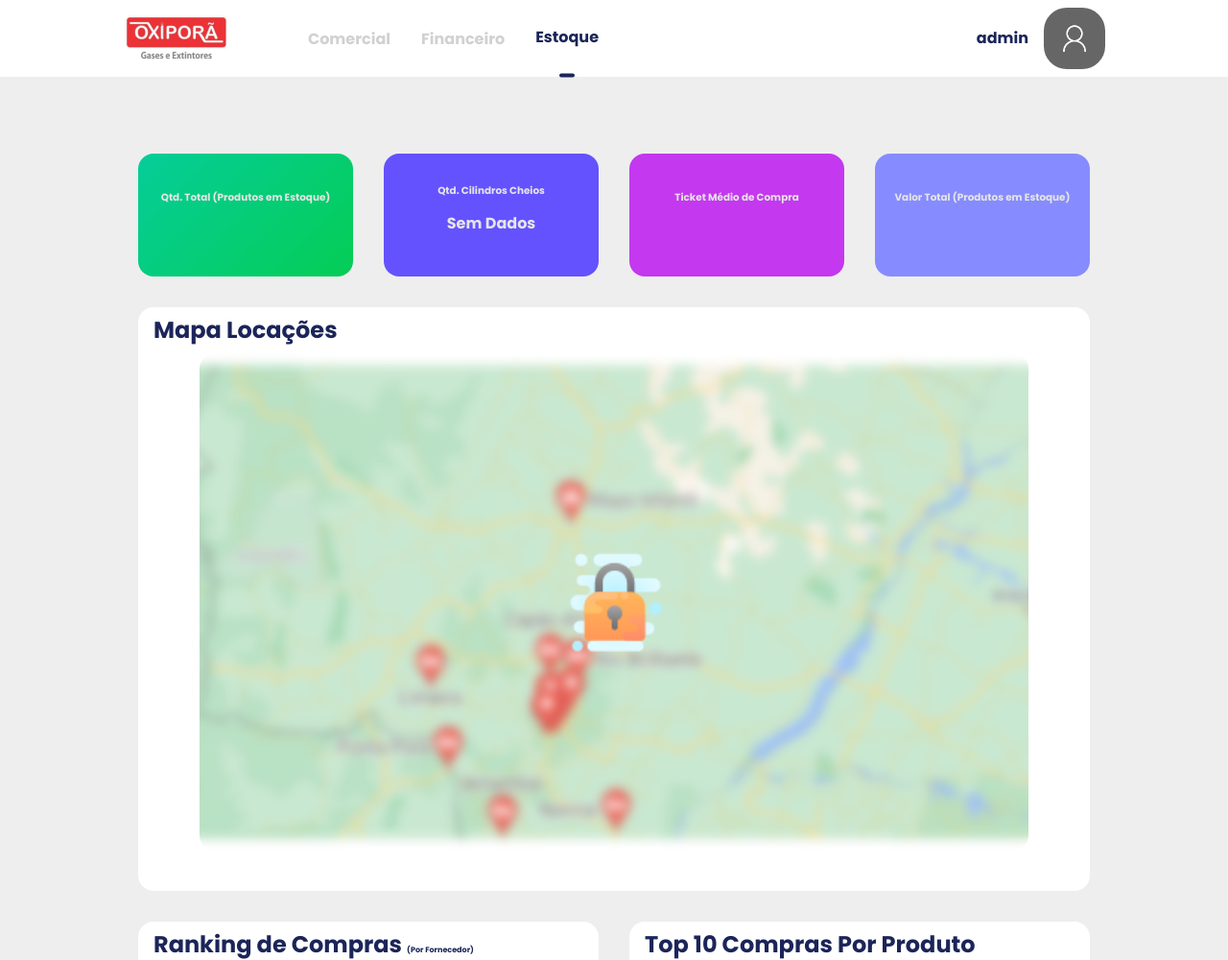
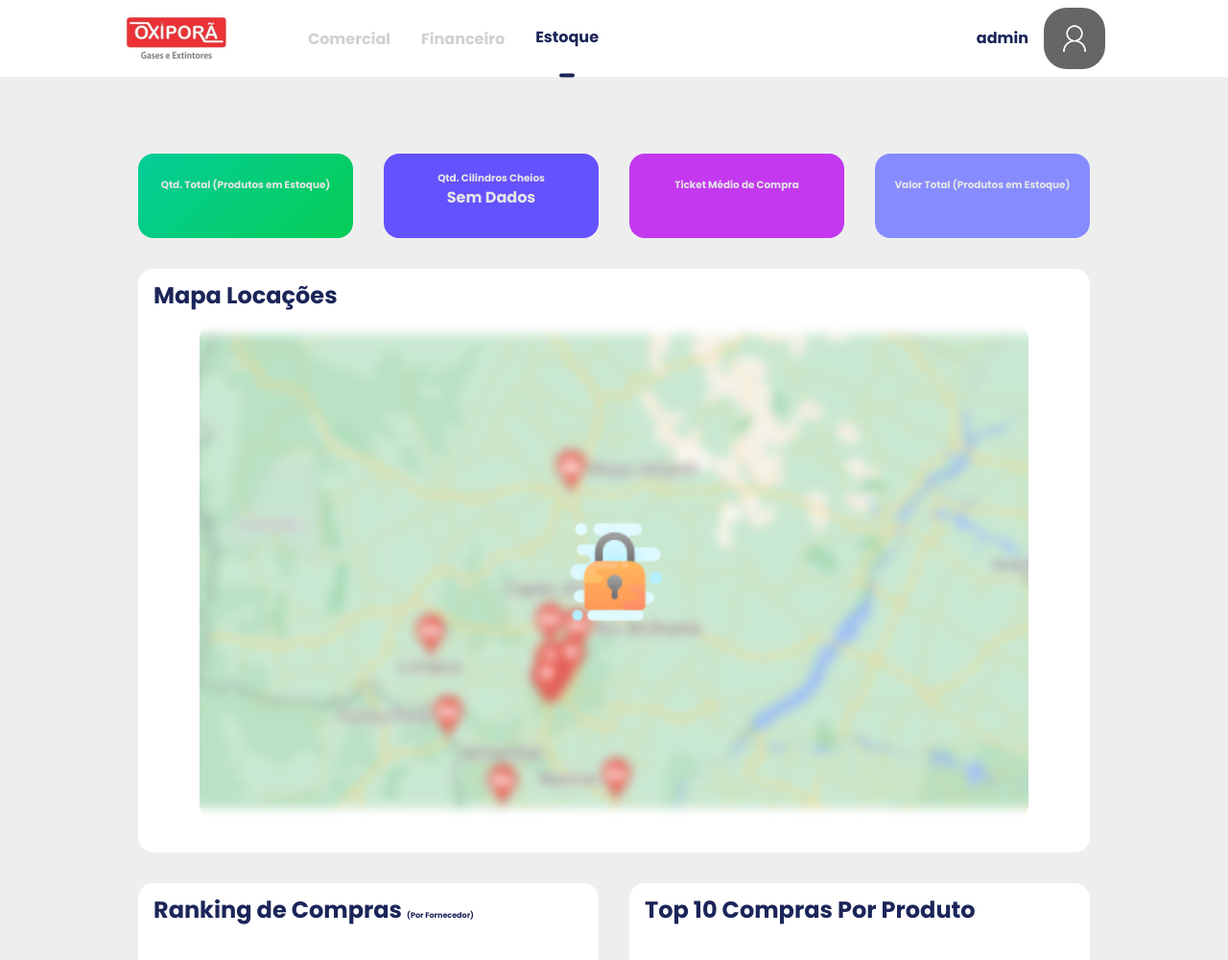
Before and after one commit to Luan-Gabriel-Fauth-DAvila/dashboard.deltasistemas.back, a Django app: page /painel/estoque/ in a window 1280 px wide. Shown: the top 1000 px of the page at 96% size. Run offline with Django 4.2, Linux system fonts and the light colour scheme; a user stored in the database is signed in; data that the repository does not hold is empty; a map, chart or similar area stays blank.

Commit message:
atualização css estoque na altura da grid da primeira linha

```diff
--- a/app/static/css/comercial.css
+++ b/app/static/css/comercial.css
@@ -22,7 +22,7 @@ h4 {
 }
 h2 {
     font-size: 3vh;
-    line-height: 2vh;
+    line-height: 3vh;
 }
 small {
     line-height: 2.5vh;
--- a/app/static/css/estoque.css
+++ b/app/static/css/estoque.css
@@ -3,7 +3,7 @@ h4 {
 }
 h2 {
     font-size: 3vh;
-    line-height: 2vh;
+    line-height: 3vh;
 }
 small {
     line-height: 2.5vh;
@@ -27,7 +27,7 @@ label {
 #painel {
     display: grid;
     grid-template-columns: 25% 25% 25% 25%;
-    grid-template-rows: 20vh 80vh 50vh;
+    grid-template-rows: 15vh 80vh 50vh;
     grid-template-areas:    "prod_em_estoque cilindros_cheios ticket_medio_de_compra vlr_prod_em_estoque"
                             "mapa_locacao mapa_locacao mapa_locacao mapa_locacao "
                             "ranking_compra_por_forn ranking_compra_por_forn prod_mais_comprados prod_mais_comprados";
```
Also changed, not shown: db.sqlite3.
